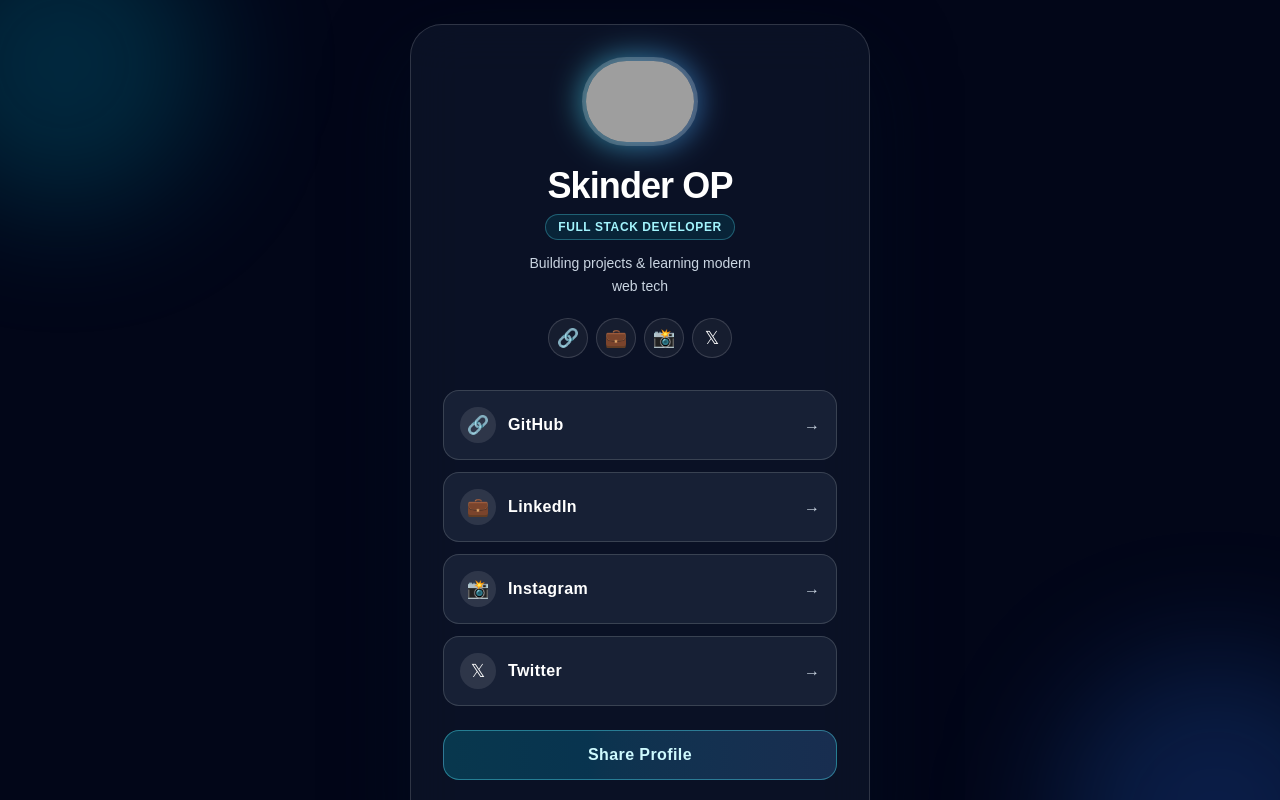
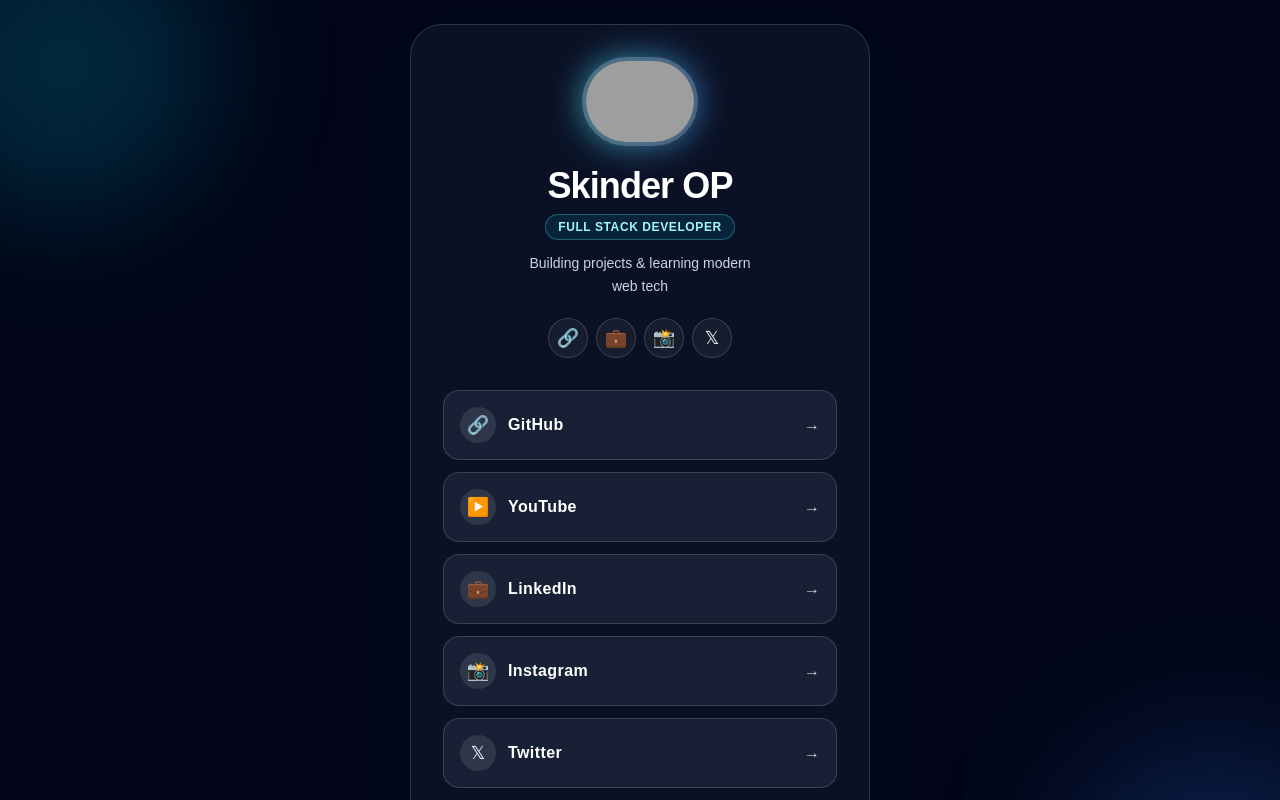
Before and after one commit to skinder226/Social-mendia-links, a Next.js app: page / in a window 1280 px wide. Shown: the top 800 px of the page. Built offline with nearby package versions, Linux system fonts and the light colour scheme; grey boxes are pictures that could not be loaded.

Commit message:
Add YouTube link to the page

```diff
--- a/app/page.js
+++ b/app/page.js
@@ -17,6 +17,13 @@
     name: "GitHub",
     url: "https://github.com/skinder226",
     icon: "🔗",
+    color: "from-gray-600 to-gray-700"
+  },
+    {
+    id: 1,
+    name: "YouTube",
+    url: "https://www.youtube.com/@SkinderOP",
+    icon: "▶️",
     color: "from-gray-600 to-gray-700"
   },
   {
```
